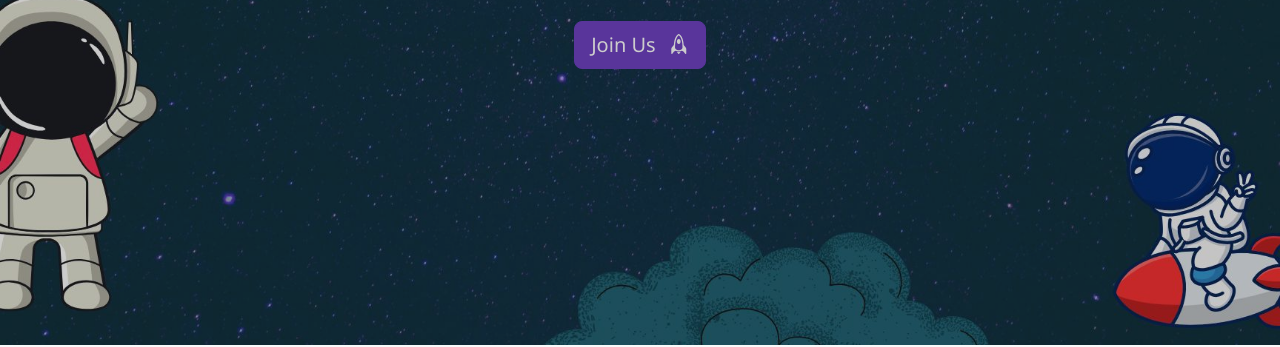
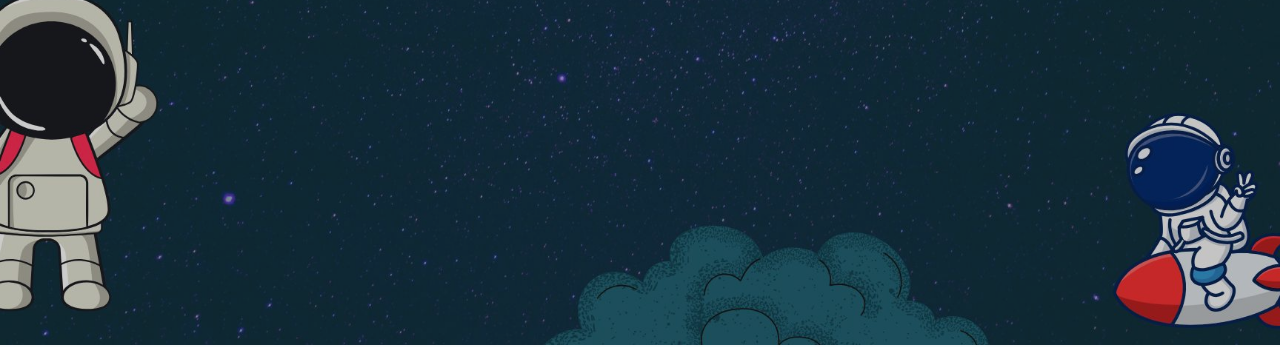
Before and after one commit to ahlawatm5544/Cosmic-Explorers, a plain HTML site: page index.html in a window 1280 px wide. Shown: the part 455-802 px from the top of the page. Drawn offline with nearby package versions, Linux system fonts and the light colour scheme.

Commit message:
Update index.html

```diff
--- a/index.html
+++ b/index.html
@@ -49,9 +49,9 @@
                 <div class="col-12 text-center text-white">
                     <h1 class="display-4 fw-bold mb-4">Welcome to Cosmic Explorers Club</h1>
                     <p class="lead mb-5">A community of space enthusiasts dedicated to innovation in aerospace, robotics, and technology. We work on cutting-edge projects, participate in hackathons, and foster collaboration in the field of space exploration. 🚀</p>
-                    <a  href="#contact" class="btn btn-primary btn-lg">
+<!--                     <a  href="#contact" class="btn btn-primary btn-lg">
                         Join Us <i class="bi bi-rocket ms-2"></i>
-                    </a>
+                    </a> -->
                 </div>
             </div>
         </div>
```
